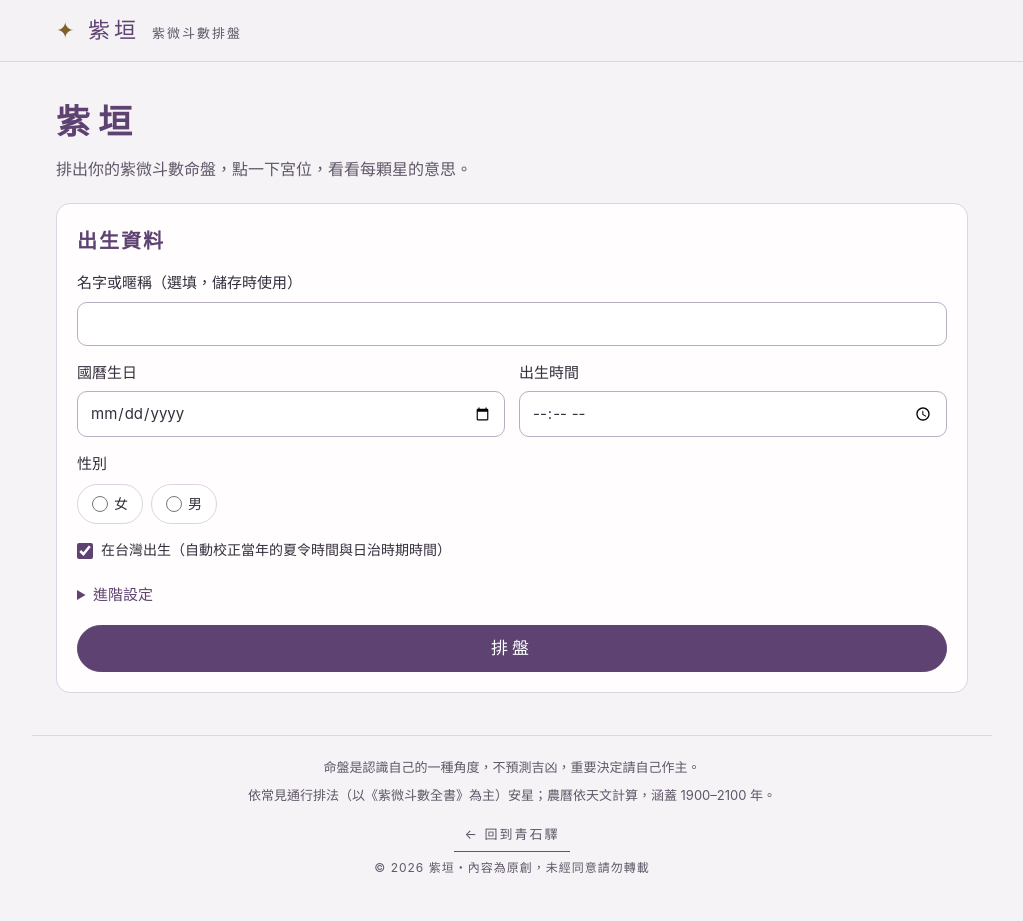
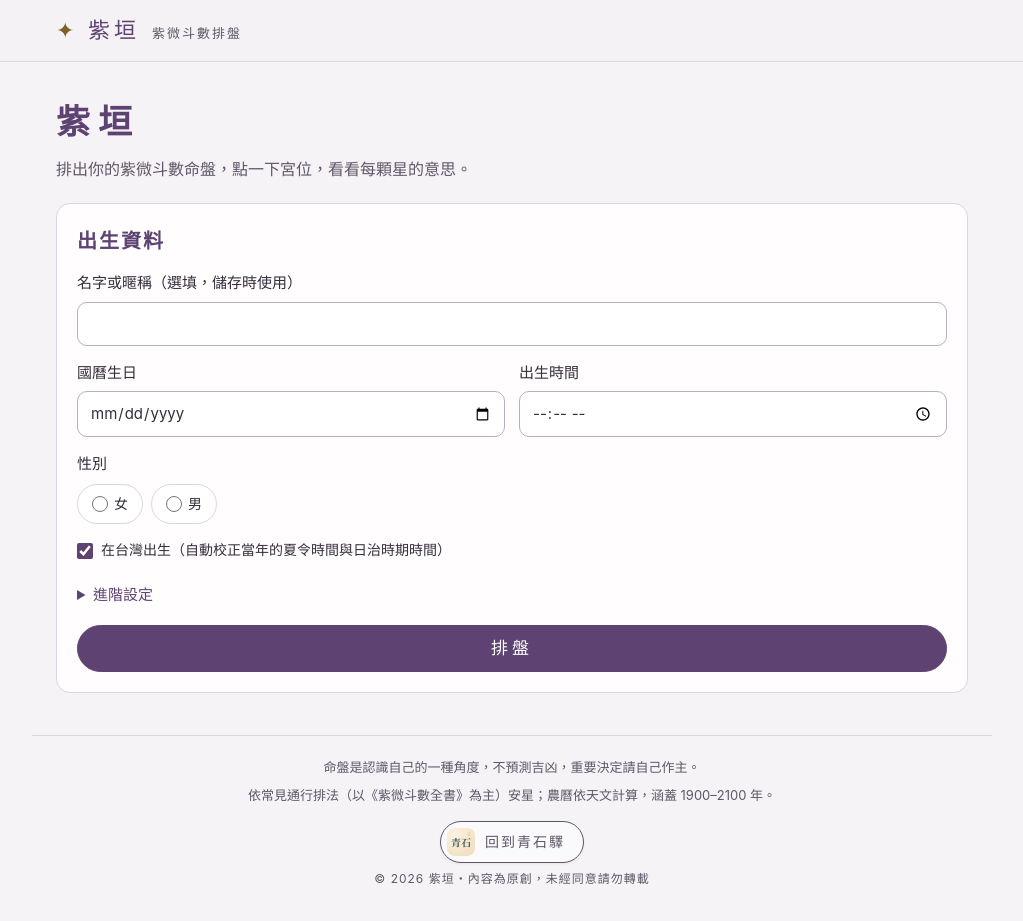
Before and after one commit to imqingstone/ziyuan, a plain HTML site: page docs/index.html in a window 1280 px wide. Shown: the whole page, without its empty margins (128-1151 px from the left). Drawn offline with Linux system fonts and the light colour scheme.

Commit message:
「回到青石驛」改成附圖示的按鈕
Co-Authored-By: Claude Opus 5.5 <noreply@anthropic.com>
Claude-Session: https://claude.ai/code/session_01DWRUU4NfxA6xwrtQRbGZkE

```diff
--- a/docs/index.html
+++ b/docs/index.html
@@ -46,7 +46,7 @@
 <details class="box legend"><summary>名詞說明</summary><dl id="terms"></dl></details>
 </section>
 </main>
-<footer><p>命盤是認識自己的一種角度，不預測吉凶，重要決定請自己作主。</p><p>依常見通行排法（以《紫微斗數全書》為主）安星；農曆依天文計算，涵蓋 1900–2100 年。</p><small id="usage" class="usage" hidden></small><a class="home-link" href="https://imqingstone.github.io/">← 回到青石驛</a><small class="copyright">© 2026 紫垣・內容為原創，未經同意請勿轉載</small></footer>
+<footer><p>命盤是認識自己的一種角度，不預測吉凶，重要決定請自己作主。</p><p>依常見通行排法（以《紫微斗數全書》為主）安星；農曆依天文計算，涵蓋 1900–2100 年。</p><small id="usage" class="usage" hidden></small><a class="home-link" href="https://imqingstone.github.io/"><img src="qingstone.png" alt="" width="28" height="28"><span>回到青石驛</span></a><small class="copyright">© 2026 紫垣・內容為原創，未經同意請勿轉載</small></footer>
 <div id="status" class="toast" role="status" aria-live="polite"></div>
 <noscript>請啟用 JavaScript 才能排盤。</noscript>
 <script src="calendar.js"></script><script src="engine.js"></script><script src="texts.js"></script><script src="readings.js"></script><script src="summary.js"></script><script src="app.js"></script>
--- a/docs/style.css
+++ b/docs/style.css
@@ -114,5 +114,7 @@ footer p{margin:0 0 6px}
 }
 @media(prefers-reduced-motion:reduce){.toast{transition:none}}
 
-.home-link{display:block;width:fit-content;margin:10px auto 2px;padding:6px 10px;font-size:13px;letter-spacing:2px;color:inherit;text-decoration:none;border-bottom:1px solid currentColor}
-.home-link:hover{opacity:.75}
+.home-link{display:flex;align-items:center;gap:10px;width:fit-content;margin:14px auto 6px;padding:6px 18px 6px 6px;border:1px solid currentColor;border-radius:999px;font-size:14px;letter-spacing:2px;line-height:1.4;color:inherit;text-decoration:none;background:rgba(255,255,255,.45);box-shadow:0 1px 3px rgba(0,0,0,.06);transition:transform .15s}
+.home-link img{width:28px;height:28px;border-radius:8px;flex:none;display:block}
+.home-link:hover{transform:translateY(-1px)}
+@media(prefers-reduced-motion:reduce){.home-link{transition:none}.home-link:hover{transform:none}}
```
Also changed, not shown: docs/qingstone.png (added).
